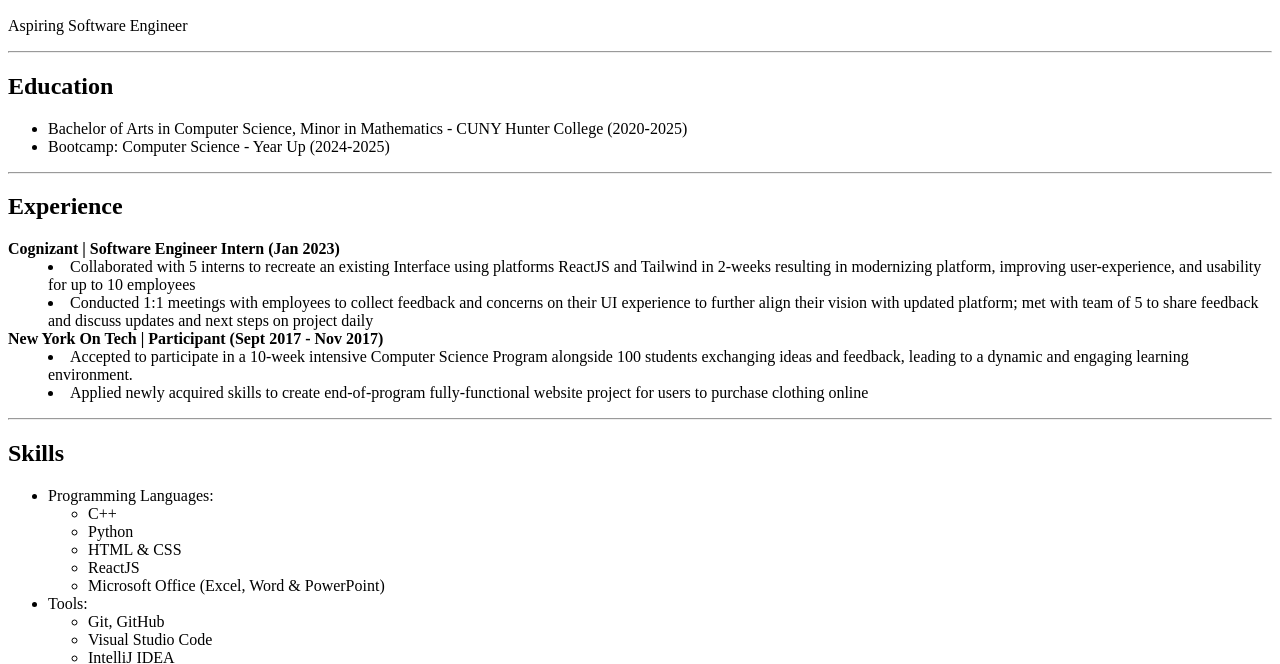
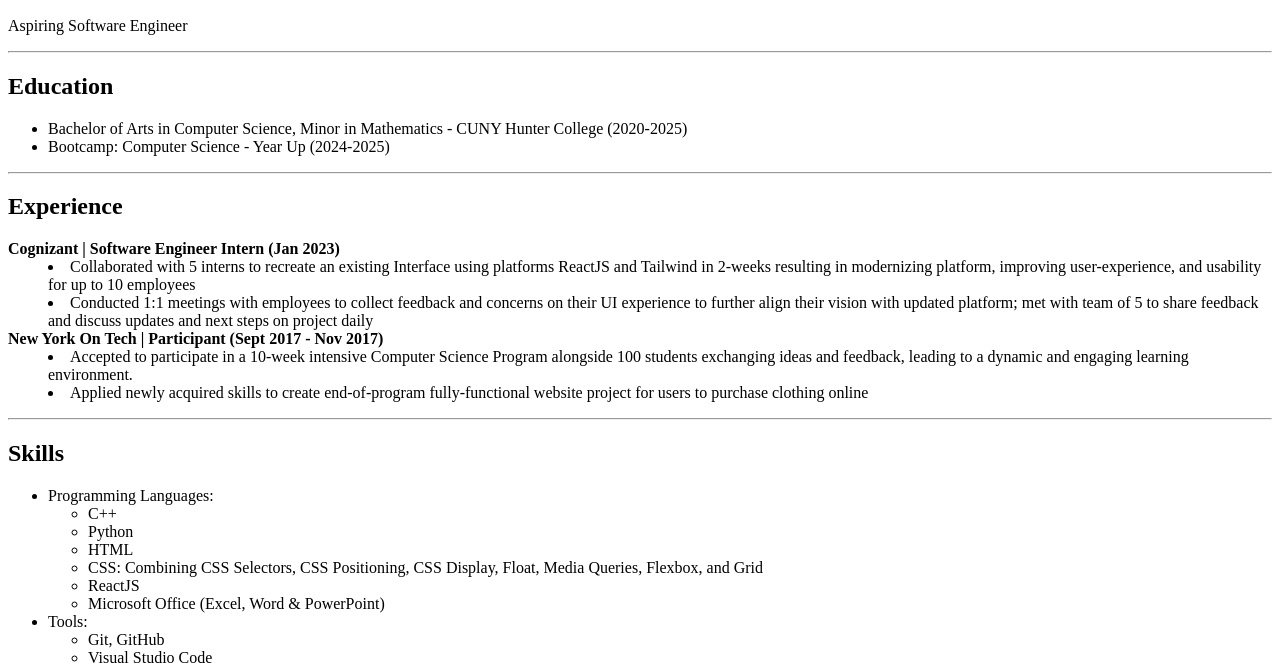
Before and after one commit to rachelwu88/Resume-WebDev, a plain HTML site: page index.html in a window 1280 px wide. Shown: the part 284-948 px from the top of the page. Drawn offline with Linux system fonts and the light colour scheme.

Commit message:
Update index.html

```diff
--- a/index.html
+++ b/index.html
@@ -41,7 +41,8 @@
                 <ul>
                     <li>C++</li>
                     <li>Python</li>
-                    <li>HTML & CSS</li>
+                    <li>HTML</li>
+                    <li>CSS: Combining CSS Selectors, CSS Positioning, CSS Display, Float, Media Queries, Flexbox, and Grid </li>
                     <li>ReactJS</li>
                     <li>Microsoft Office (Excel, Word & PowerPoint)</li>
                 </ul>
```
